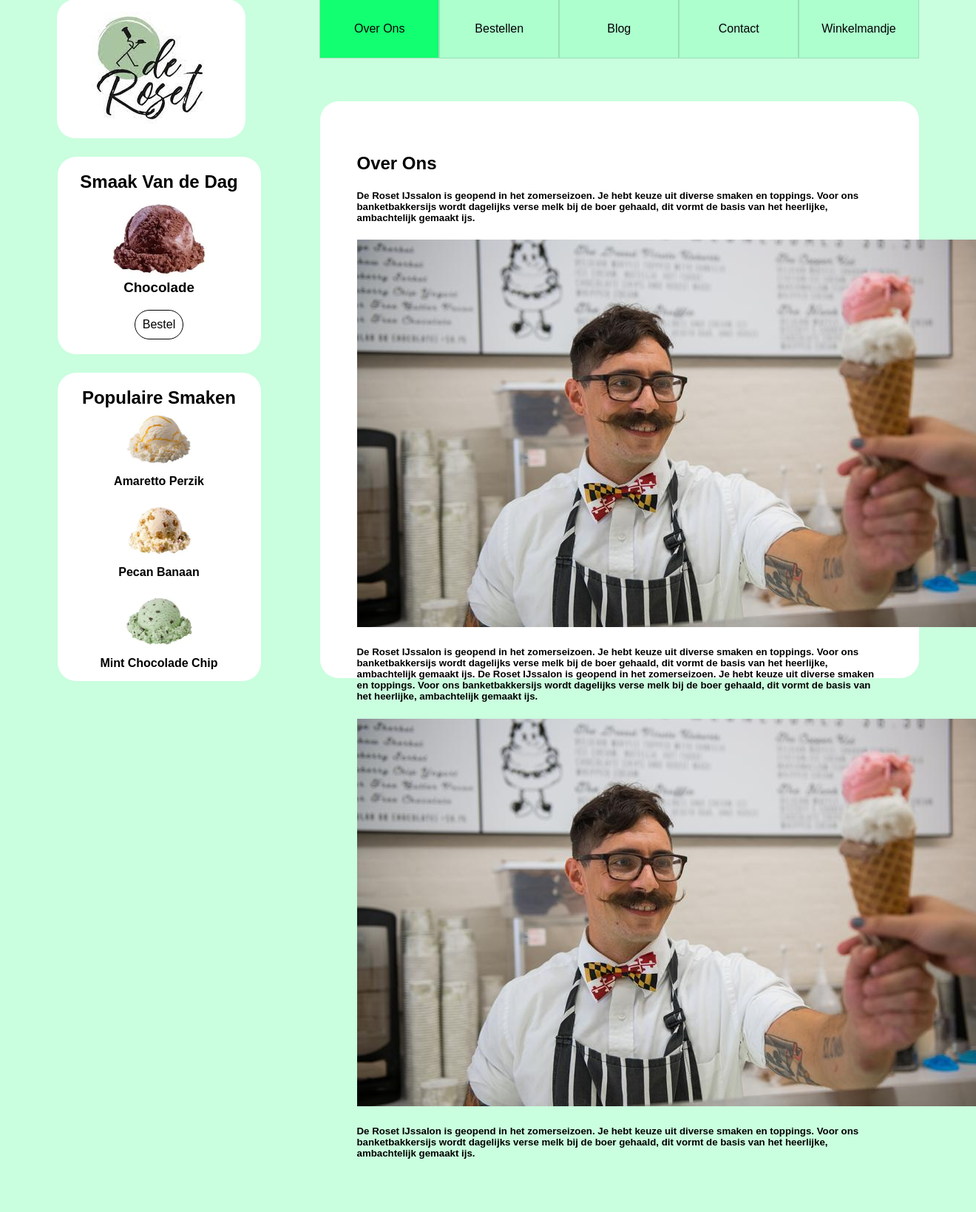
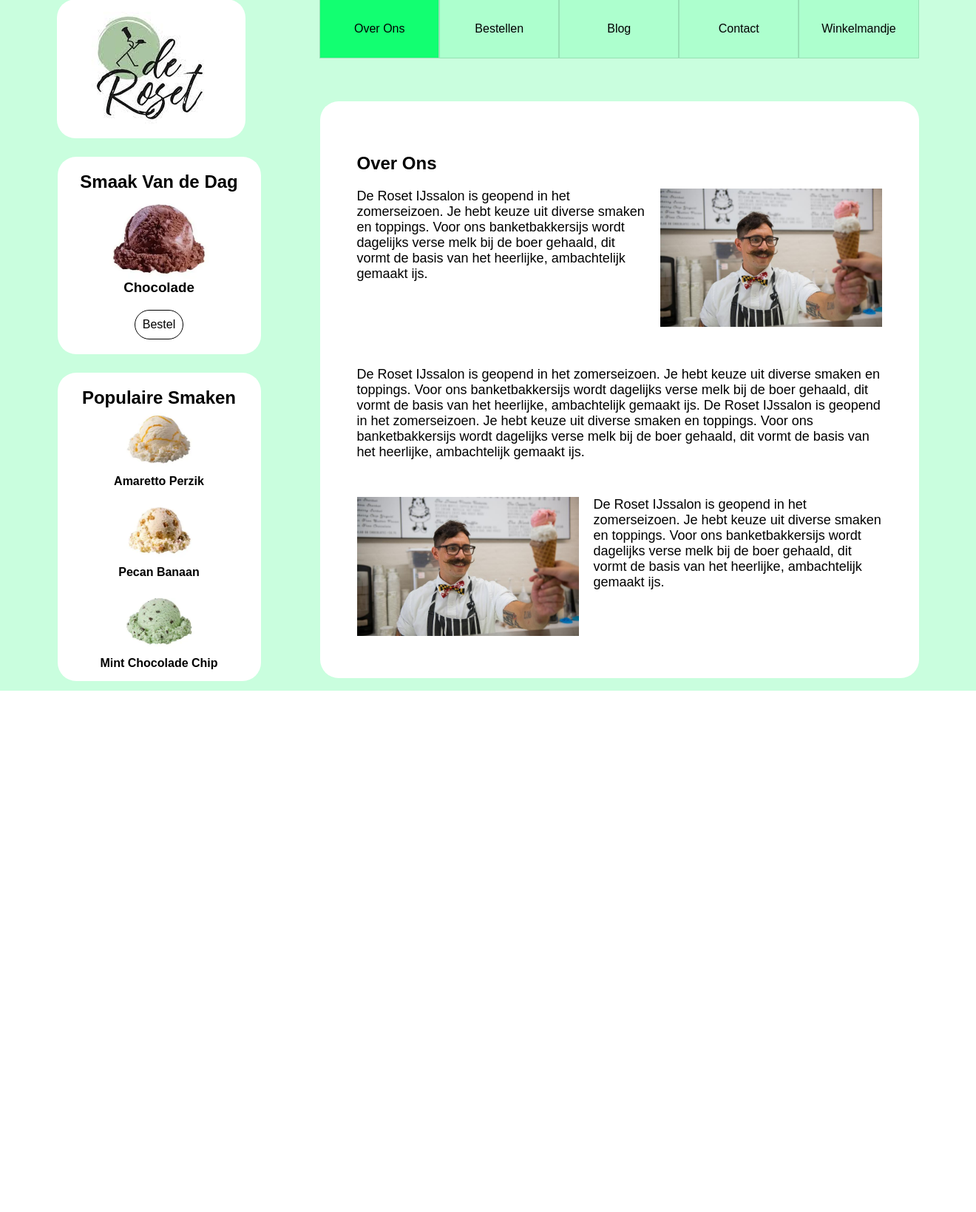
Before and after one commit to dennisdalmolen/de-roset, a PHP site: page / in a window 1320 px wide. Shown: the part 26-1665 px from the top of the page at 74% size. After the commit the page ends 960 px from the top, so only its background shows below. Run offline with PHP 8.4, Linux system fonts and the light colour scheme.

Commit message:
Style changes

```diff
--- a/style.css
+++ b/style.css
@@ -132,3 +132,34 @@ body {
 .main-overons {
     padding: 50px;
 }
+
+.article-image-1 img {
+    max-width: 300px;
+}
+
+.main-overons article {
+    display: flex;
+    margin: 0 0 20px 0;
+}
+
+.article-left-1 {
+    margin-right: 20px;
+}
+
+.article-right-2 {
+    margin-left: 20px;
+}
+
+.main-overons .main-text {
+    margin: 0 0 20px 0;
+}
+
+article h5 {
+    font-size: 18px;
+    font-weight: 500;
+    margin: 0;
+}
+
+.article-center-1 {
+    margin: 30px 0;
+}
```
